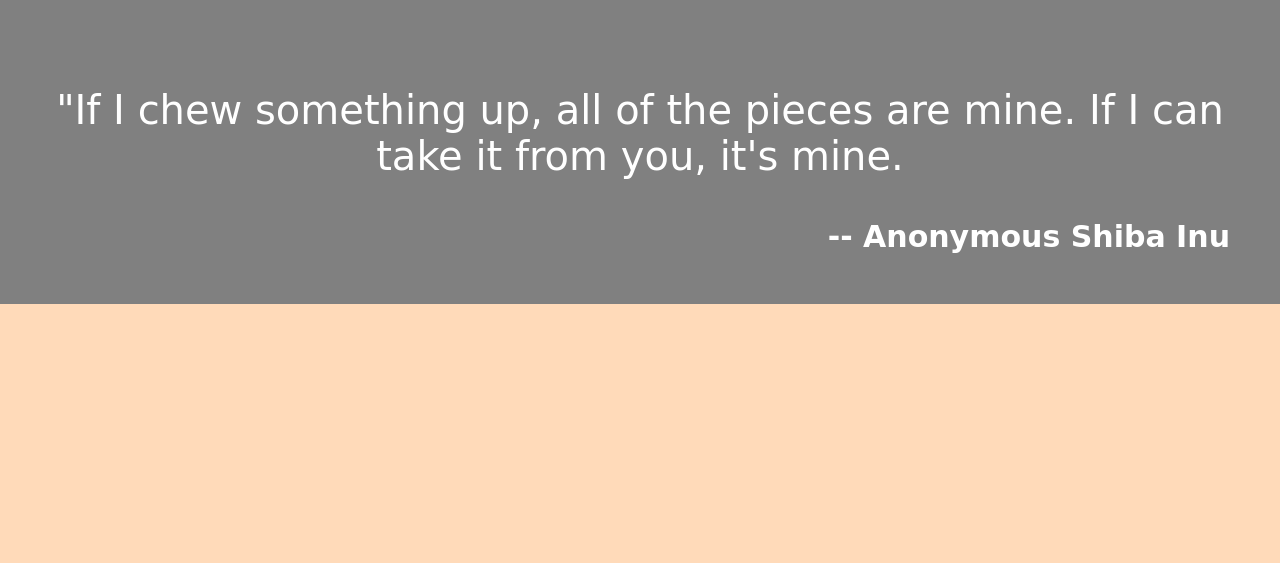
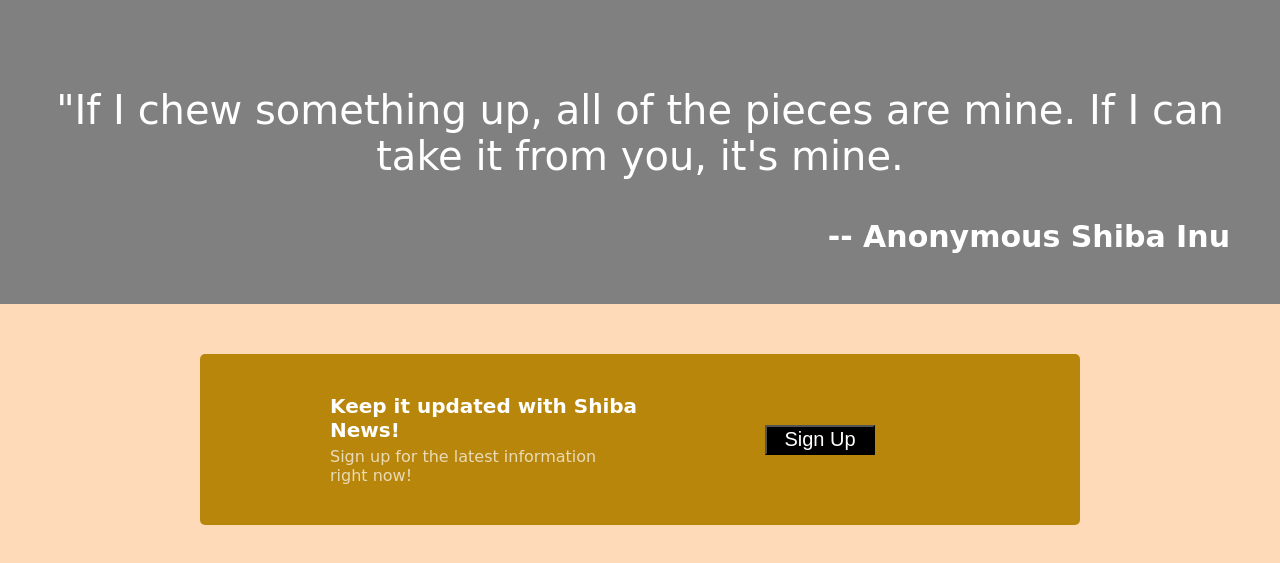
Before and after one commit to capybara2510/shiba-inus, a plain HTML site: page index.html in a window 1280 px wide. Shown: the part 1139-1702 px from the top of the page. Before the commit the page ends 1443 px from the top, so only its background shows below. Drawn offline with Linux system fonts and the light colour scheme.

Commit message:
Added another sign up button towards the bottom.

```diff
--- a/index.html
+++ b/index.html
@@ -59,6 +59,16 @@
             -- Anonymous Shiba Inu
         </b>
     </div>
+    <div class="sign-up">
+        <div class="sign-item sign-text">
+        <h3>Keep it updated with Shiba News!</h3>
+        <p>Sign up for the latest information right now!</p>
+    </div>
+    <div class="sign-item sign-button">
+        <button type="button">Sign Up</button>
+    </div>
+    </div>
+    </body>
 
 
 
--- a/styles.css
+++ b/styles.css
@@ -109,3 +109,42 @@ h1{
 h2{
     font-size: 40px;
 }
+
+.sign-up{
+    background-color: darkgoldenrod;
+    margin: 50px 200px;
+    padding: 10px 80px;
+    display: flex;
+    align-items: center;
+    border-radius: 5px;
+    border-color: none;
+}
+
+.sign-item{
+    flex: 1;
+}
+
+.sign-text{
+    text-align: left;
+}
+
+.sign-text p {
+    color: white;
+    opacity: 0.7;
+    margin: 5px 30px 30px 50px;
+}
+
+h3{
+    color: white;
+    font-size: 20px;
+    padding: 0;
+    margin: 30px 0px 0px 50px;
+}
+
+.sign-button button {
+    width: 110px;
+    height: 30px;
+    background-color: black;
+    color: white;
+    font-size: 20px;
+}
```
